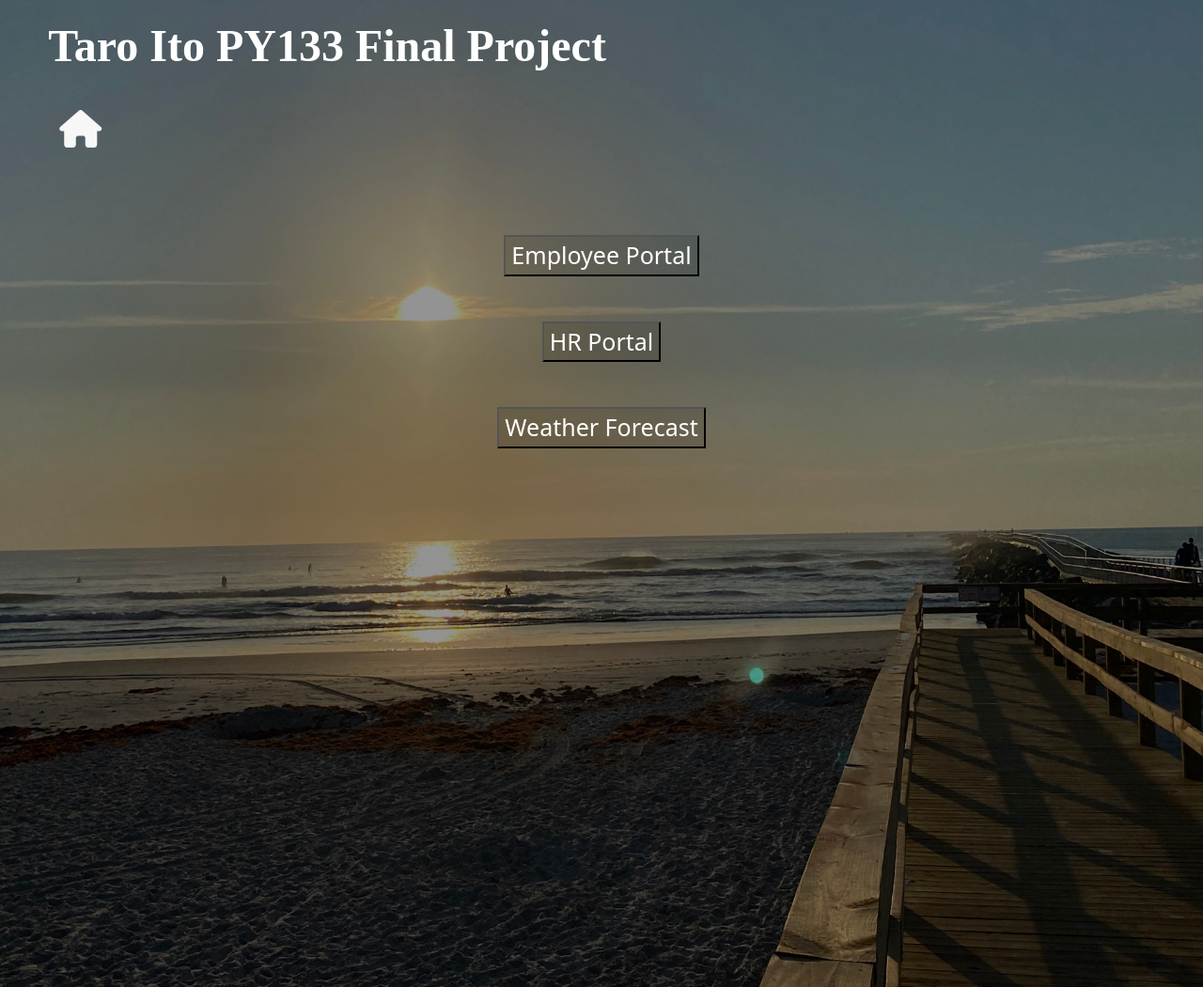
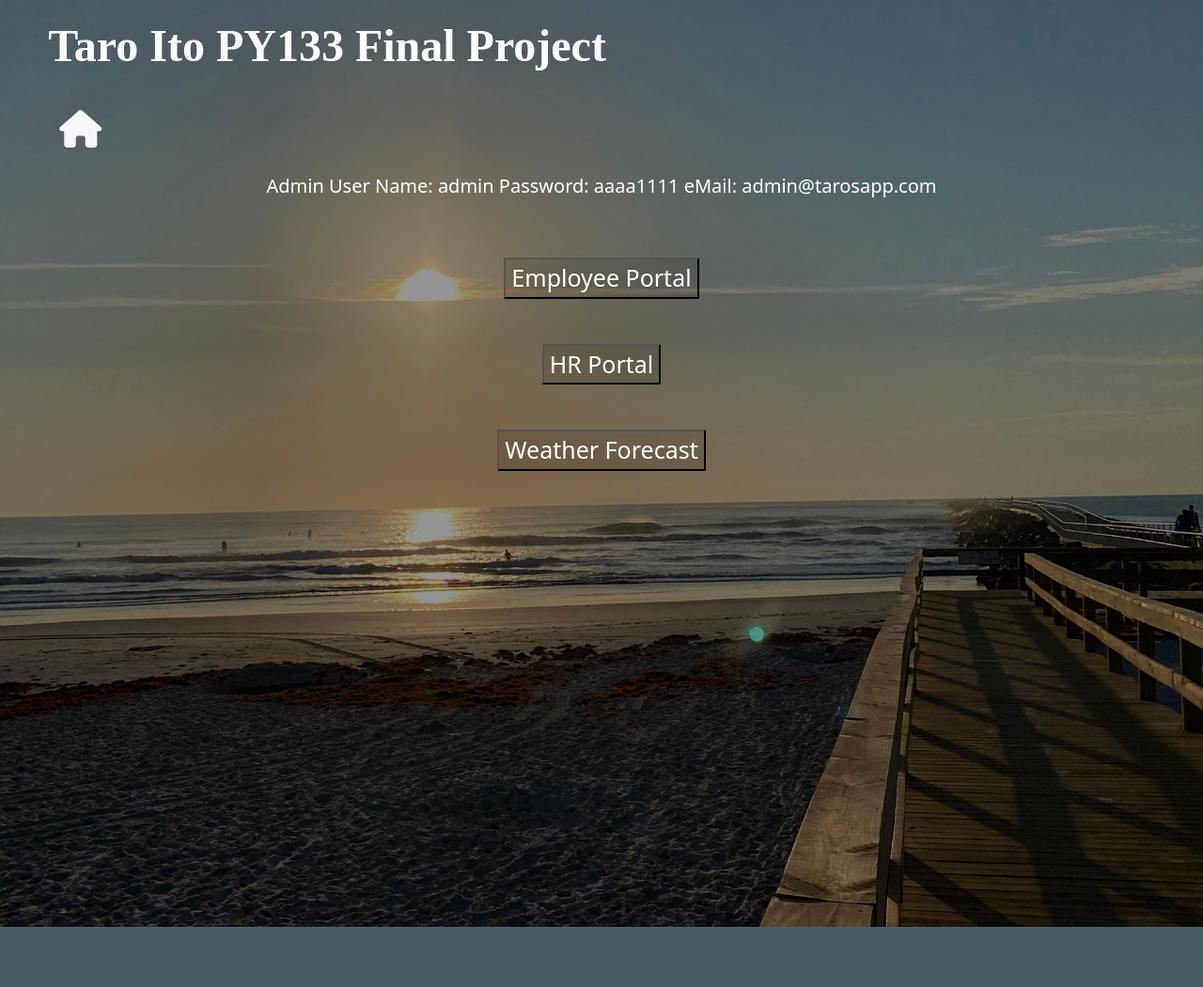
Before and after one commit to ITO-Taro/django-app, a Django app: page / in a window 1280 px wide. Shown: the whole page at 94% size. After the commit the page ends 986 px from the top, so only its background shows below. Run offline with Django 4.2, Linux system fonts and the light colour scheme; some libraries are stand-ins or nearby versions; some web fonts are replaced.

Commit message:
added admin info to index.html for reference

```diff
--- a/portal/templates/portal/index.html
+++ b/portal/templates/portal/index.html
@@ -13,6 +13,11 @@
         margin-top: 5%;
     }
 </style>
+<div id="admin">
+    <center>
+        <h5>Admin User Name: admin Password: aaaa1111 eMail: admin@tarosapp.com</h5>
+    </center>
+</div>
 <div id="links">
     <center>
         <button id="index-button"><a id="index-link" href="/portal/emp-login">Employee Portal</a></button>
```
